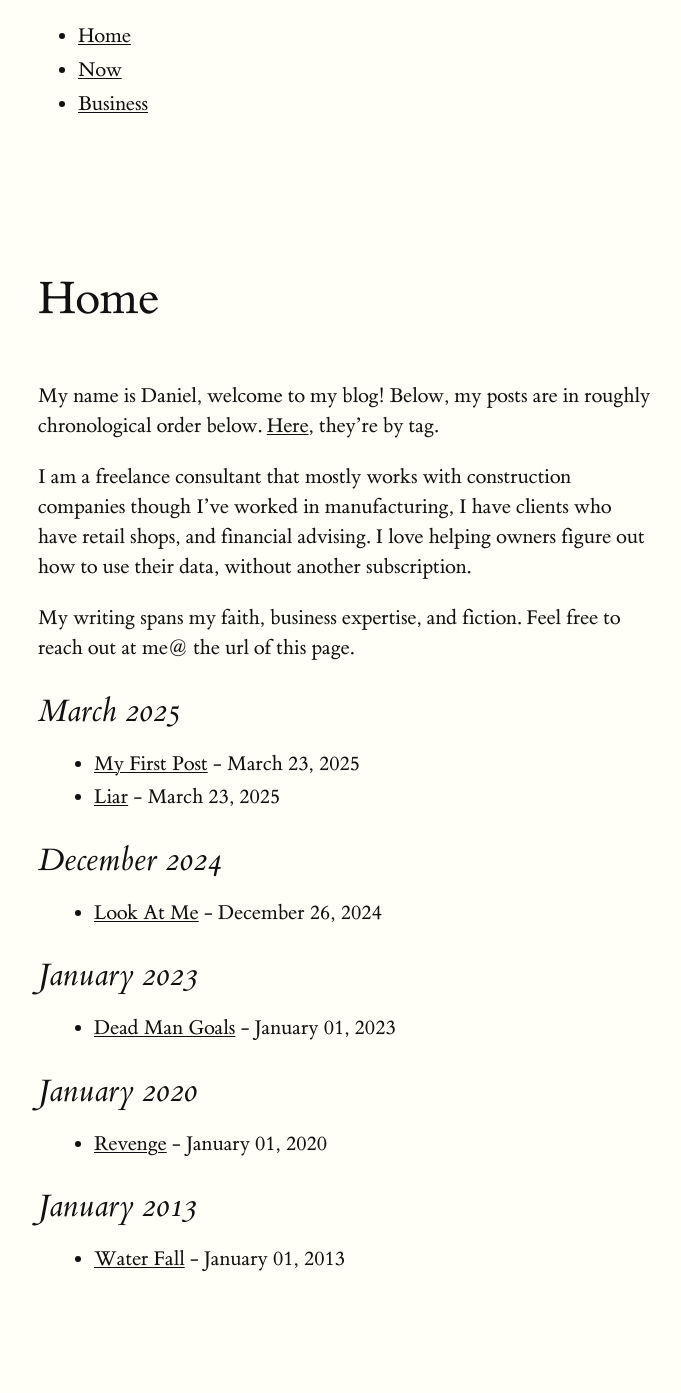
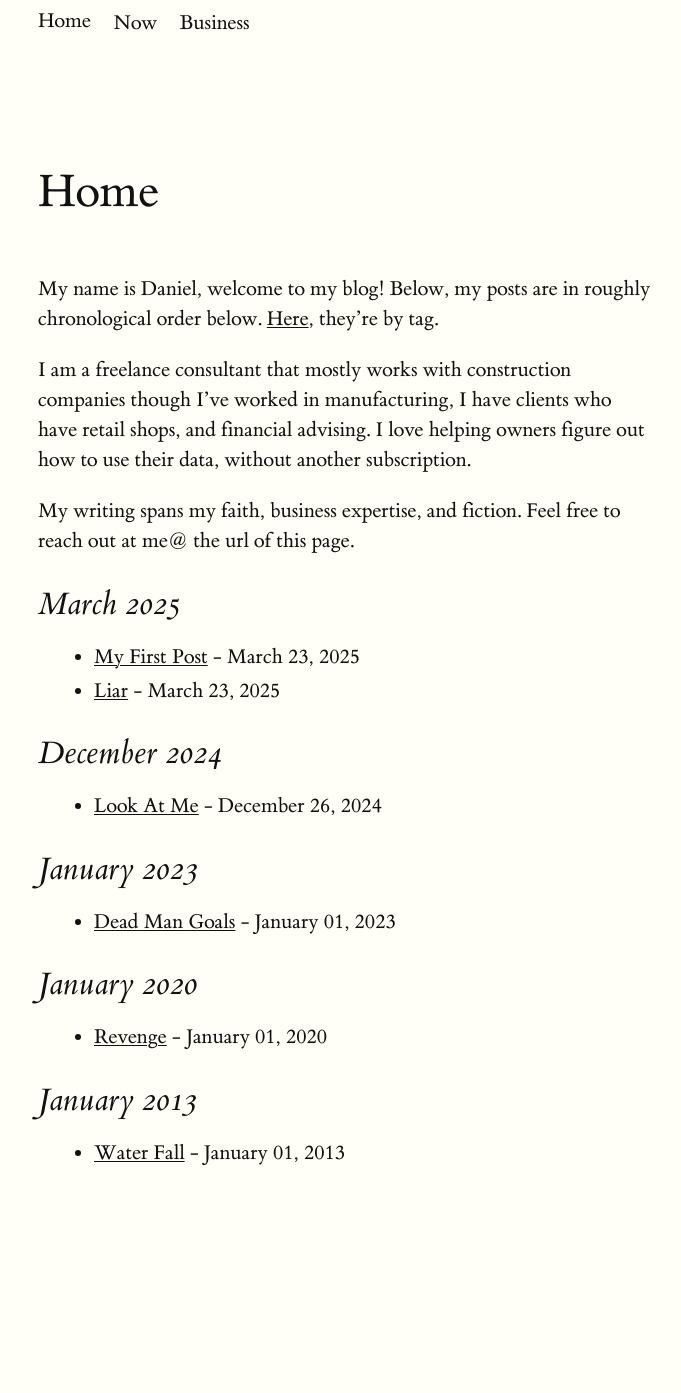
Before and after one commit to pact-wheeler/exp7, a Jekyll site: the page built from index.md, in a window 1280 px wide. Shown: the whole page, without its empty margins (122-803 px from the left). Built offline with Jekyll 4.4.1, drawn with Linux system fonts in a browser that asks for light colours; after the commit the page ends 1287 px from its top, so only the background shows below that.

Commit message:
add styles back in

```diff
--- a/_layouts/default.html
+++ b/_layouts/default.html
@@ -5,6 +5,28 @@
     <meta name="viewport" content="width=device-width, initial-scale=1.0">
     <title>{% if page.title %}{{ page.title }} - {% endif %}{{ site.title }}</title>
     <link rel="stylesheet" href="{{ site.baseurl }}/assets/css/tufte.css">
+    <style>
+        /* Header Styles */
+        header nav ul {
+    list-style-type: none;
+    padding: 0;
+    margin: 0;
+    display: flex;
+    align-items: center; /* Add this to vertically center items */
+}
+
+header nav li {
+    margin-right: 1.5rem;
+    display: flex; /* Add this */
+    align-items: center; /* Add this to ensure list items are vertically centered */
+}
+
+header nav a {
+    text-decoration: none;
+    line-height: 1; /* Ensures consistent line height */
+    display: inline-block; /* Can help with precise vertical alignment */
+}
+    </style>
 </head>
 <body>
     <header>
```
